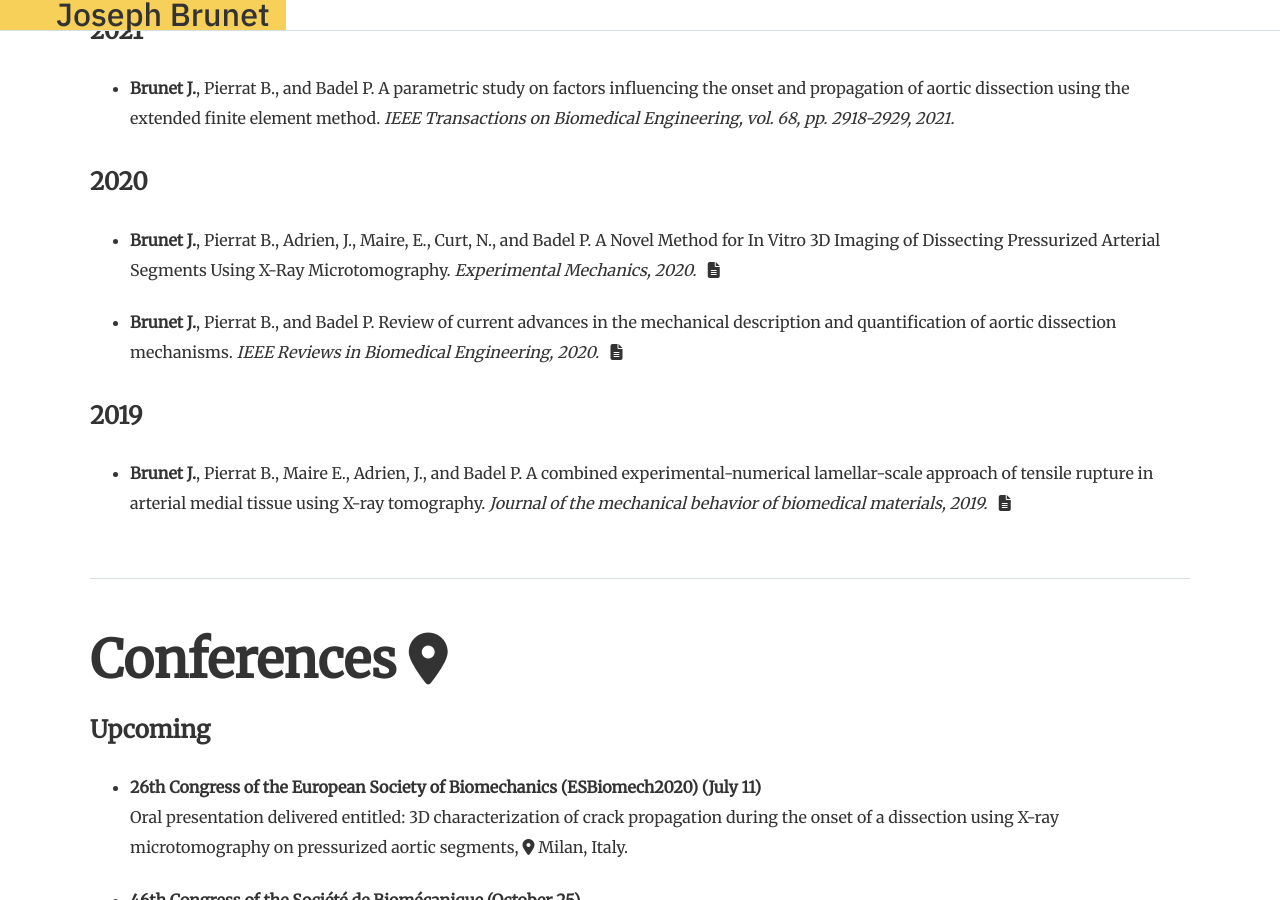
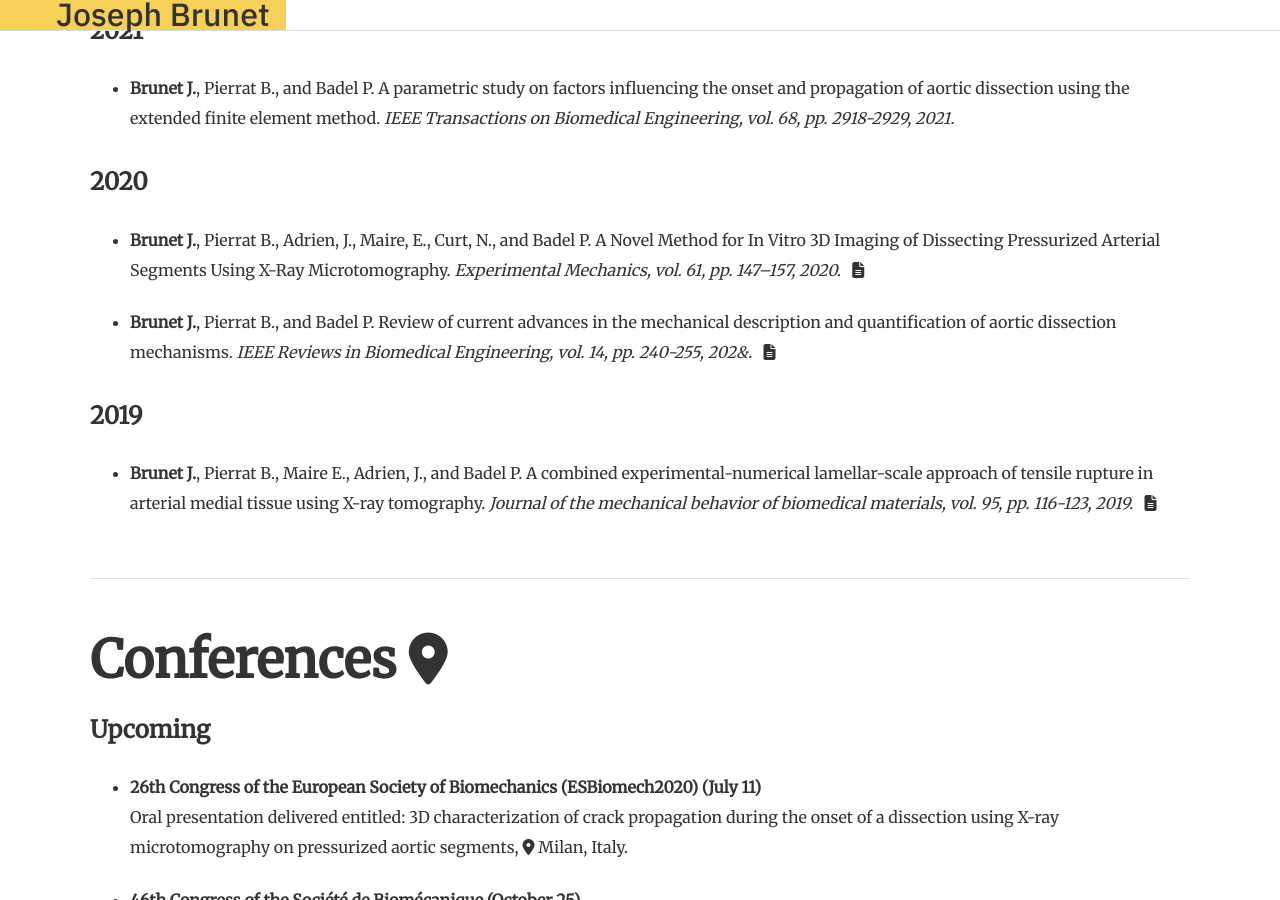
Before and after one commit to JosephBrunet/JosephBrunet.github.io, a Jekyll site: the page built from index.html, in a window 1280 px wide and 900 px high, scrolled down 1363 px. Built offline with Jekyll 4.4.1, drawn with Linux system fonts in a browser that asks for light colours; nearby versions of some CDN libraries; some web fonts are replaced.

Commit message:
Update index.html

```diff
--- a/index.html
+++ b/index.html
@@ -139,12 +139,12 @@ permalink: /
       <ul>
         <li>
           <p>
-            <b>Brunet J.</b>, Pierrat B., Adrien, J., Maire, E., Curt, N., and Badel P. A Novel Method for In Vitro 3D Imaging of Dissecting Pressurized Arterial Segments Using X-Ray Microtomography. <em>Experimental Mechanics, 2020.</em> &nbsp <a href="/assets/files/2020_Novel.pdf" target="\_blank"><i class="fas fa-file-alt"></i></a>
+            <b>Brunet J.</b>, Pierrat B., Adrien, J., Maire, E., Curt, N., and Badel P. A Novel Method for In Vitro 3D Imaging of Dissecting Pressurized Arterial Segments Using X-Ray Microtomography. <em>Experimental Mechanics, vol. 61, pp. 147–157, 2020.</em> &nbsp <a href="/assets/files/2020_Novel.pdf" target="\_blank"><i class="fas fa-file-alt"></i></a>
           </p>
         </li>
         <li>
           <p>
-            <b>Brunet J.</b>, Pierrat B., and Badel P. Review of current advances in the mechanical description and quantification of aortic dissection mechanisms. <em>IEEE Reviews in Biomedical Engineering, 2020.</em> &nbsp <a href="/assets/files/2020_Review.pdf" target="\_blank"><i class="fas fa-file-alt"></i></a>
+            <b>Brunet J.</b>, Pierrat B., and Badel P. Review of current advances in the mechanical description and quantification of aortic dissection mechanisms. <em>IEEE Reviews in Biomedical Engineering, vol. 14, pp. 240-255, 202&.</em> &nbsp <a href="/assets/files/2020_Review.pdf" target="\_blank"><i class="fas fa-file-alt"></i></a>
           </p>
         </li>
       </ul>
@@ -155,7 +155,7 @@ permalink: /
       <ul>
         <li>
           <p>
-            <b>Brunet J.</b>, Pierrat B., Maire E., Adrien, J., and Badel P. A combined experimental-numerical lamellar-scale approach of tensile rupture in arterial medial tissue using X-ray tomography. <em>Journal of the mechanical behavior of biomedical materials, 2019.</em> &nbsp <a href="/assets/files/2019_paper.pdf" target="\_blank"><i class="fas fa-file-alt"></i></a>
+            <b>Brunet J.</b>, Pierrat B., Maire E., Adrien, J., and Badel P. A combined experimental-numerical lamellar-scale approach of tensile rupture in arterial medial tissue using X-ray tomography. <em>Journal of the mechanical behavior of biomedical materials, vol. 95, pp. 116-123, 2019.</em> &nbsp <a href="/assets/files/2019_paper.pdf" target="\_blank"><i class="fas fa-file-alt"></i></a>
           </p>
         </li>
       </ul>
```
